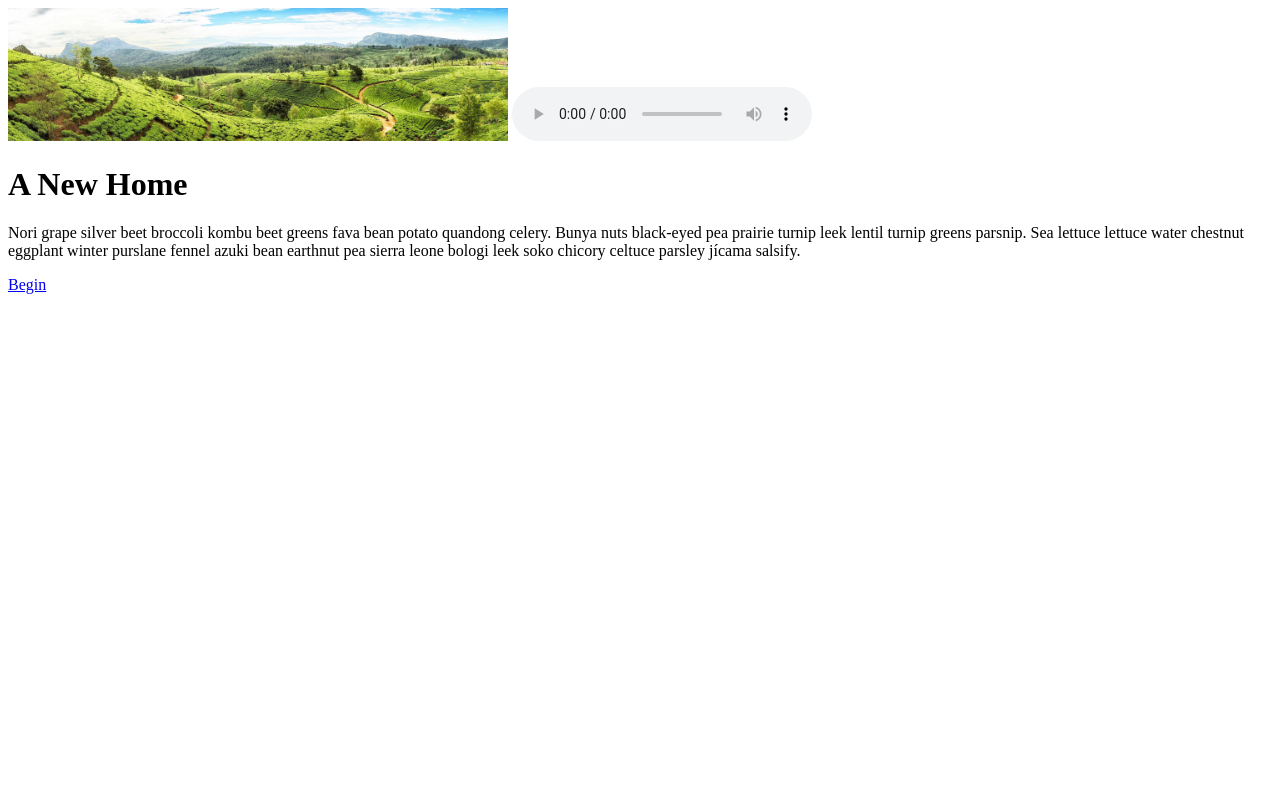
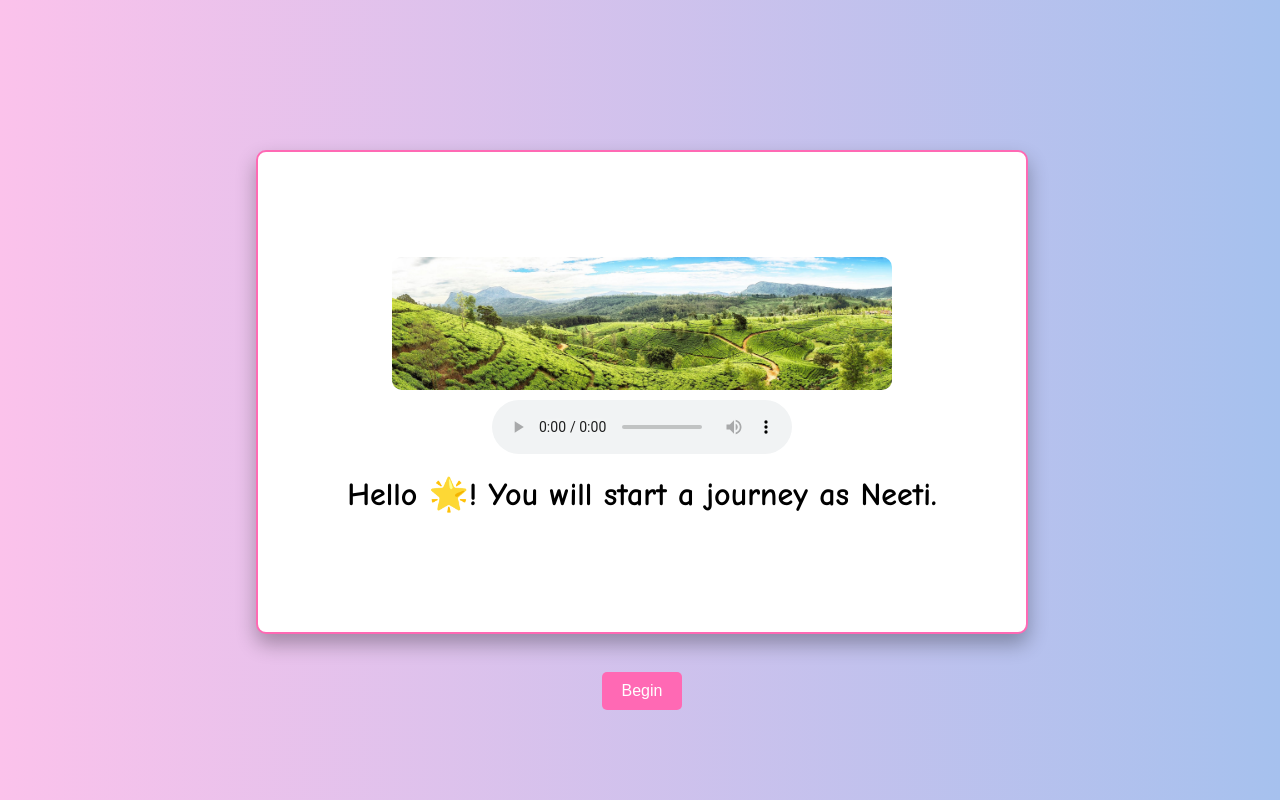
Before and after one commit to 01001101CK/PlanetPals, a plain HTML site: page main_story/intro/intro.html in a window 1280 px wide. Drawn offline with Linux system fonts and the light colour scheme.

Commit message:
add styling to intro

```diff
--- /dev/null
+++ b/main_story/index.js
@@ -0,0 +1,32 @@
+function setupCanvas() {
+    const canvas = document.getElementById('drawingCanvas');
+    const ctx = canvas.getContext('2d');
+    canvas.width = window.innerWidth;
+    canvas.height = window.innerHeight;
+    let drawing = false;
+
+    canvas.addEventListener('mousedown', () => {
+        drawing = true;
+        ctx.beginPath();
+    });
+
+    canvas.addEventListener('mousemove', (event) => {
+        if (!drawing) return;
+        ctx.lineWidth = 2;
+        ctx.lineCap = 'round';
+        ctx.strokeStyle = '#CDE958';
+        ctx.lineTo(event.clientX, event.clientY);
+        ctx.stroke();
+    });
+
+    canvas.addEventListener('mouseup', () => {
+        drawing = false;
+    });
+
+    canvas.addEventListener('mouseout', () => {
+        drawing = false;
+    });
+}
+
+setupCanvas();
+window.addEventListener('resize', setupCanvas);
--- a/main_story/intro/intro.html
+++ b/main_story/intro/intro.html
@@ -1,17 +1,31 @@
 <!DOCTYPE html>
 <html lang="en">
+
 <head>
     <meta charset="UTF-8">
     <meta name="viewport" content="width=device-width, initial-scale=1.0">
     <title>Intro</title>
+    <link rel="stylesheet" href="/PlanetPals/main_story/style.css">
 </head>
+
 <body>
-    <img src="../../template/template_assets/sri-lanka01.jpeg" alt="Sri Lankan plantation" width="500">
-    <audio controls>
-        <source src=template_assets/sri_lanka_anthem.mp3 type="audio/mp3">
-    </audio>
-    <h1>A New Home</h1>
-    <p>Nori grape silver beet broccoli kombu beet greens fava bean potato quandong celery. Bunya nuts black-eyed pea prairie turnip leek lentil turnip greens parsnip. Sea lettuce lettuce water chestnut eggplant winter purslane fennel azuki bean earthnut pea sierra leone bologi leek soko chicory celtuce parsley jícama salsify.</p>
-    <a href="intro_1.html">Begin</a>
+    <div id="book">
+        <div class="page" id="page1">
+            <div class="content">
+                <img src="../../template/template_assets/sri-lanka01.jpeg" alt="Sri Lankan plantation" width="500">
+                <audio controls>
+                    <source src="template_assets/sri_lanka_anthem.mp3" type="audio/mp3">
+                </audio>
+                <h1>Hello 🌟! You will start a journey as Neeti.</h1>
+                <p></p>
+            </div>
+            <form action="intro_1.html">
+                <button type="submit">Begin</button>
+            </form>
+        </div>
+    </div>
+    <canvas id="drawingCanvas"></canvas>
+    <script src="/PlanetPals/main_story/index.js"></script>
 </body>
+
 </html>
--- /dev/null
+++ b/main_story/style.css
@@ -0,0 +1,83 @@
+body {
+    display: flex;
+    flex-direction: column;
+    align-items: center;
+    justify-content: center;
+    height: 100vh;
+    margin: 0;
+    background: linear-gradient(to right, #fbc2eb, #a6c1ee);
+    font-family: 'Comic Sans MS', cursive, sans-serif;
+    cursor: url('/PlanetPals/main_story/main_story_assets/assets/cursor.png') 16 16, auto;
+    overflow: hidden;
+}
+
+#book {
+    position: relative;
+    width: 60%;
+    height: 60%;
+    perspective: 2000px;
+    margin-bottom: 20px;
+    z-index: 1;
+}
+
+.page {
+    position: absolute;
+    width: 100%;
+    height: 100%;
+    background: white;
+    border: 2px solid #ff69b4;
+    transform-origin: left;
+    transition: transform 1s ease;
+    backface-visibility: hidden;
+    box-shadow: 0 10px 20px rgba(0, 0, 0, 0.3);
+    border-radius: 10px;
+}
+
+.page .content {
+    display: flex;
+    flex-direction: column;
+    align-items: center;
+    justify-content: center;
+    height: 100%;
+    padding: 20px;
+    text-align: center;
+}
+
+.page p {
+    text-align: left;
+}
+
+.page img {
+    max-width: 100%;
+    max-height: 50%;
+    border-radius: 10px;
+    margin-bottom: 10px;
+}
+
+form {
+    text-align: center;
+}
+
+button {
+    text-align: center;
+    padding: 10px 20px;
+    background: #ff69b4;
+    color: white;
+    border: none;
+    border-radius: 5px;
+    font-size: 16px;
+    cursor: inherit;
+}
+
+button:hover {
+    box-shadow: 0 5px 15px rgba(0, 0, 0, 0.3);
+}
+
+#drawingCanvas {
+    position: absolute;
+    top: 0;
+    left: 0;
+    width: 100%;
+    height: 100%;
+    z-index: 0;
+}
```
Also changed, not shown: main_story/main_story_assets/assets/cursor.png (added).
